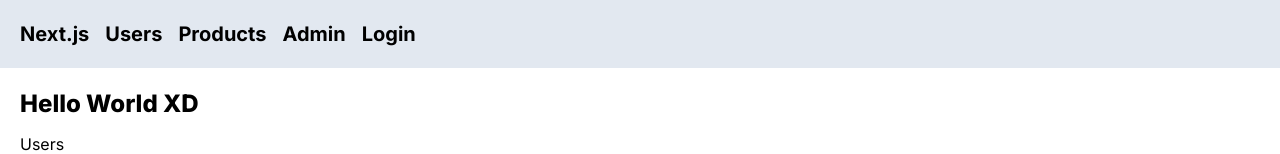
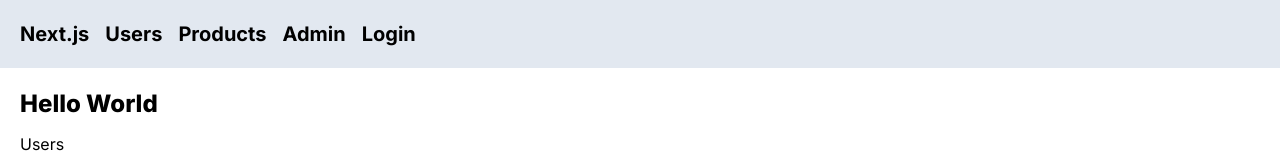
Before and after one commit to BenzReactHub/NextJS-Demo, a Next.js app: page / in a window 1280 px wide. Shown: the top 154 px of the page. Built offline with nearby package versions, Linux system fonts and the light colour scheme; no server answers.

Commit message:
60.6- Accessing Session on the Server

```diff
--- a/app/api/auth/[...nextauth]/route.ts
+++ b/app/api/auth/[...nextauth]/route.ts
@@ -1,13 +1,15 @@
 import NextAuth from "next-auth";
 import GoogleProvider from "next-auth/providers/google";
 
-const handler = NextAuth({
+export const authOptions = {
   providers: [
     GoogleProvider({
       clientId: process.env.GOOGLE_CLIENT_ID!,
       clientSecret: process.env.GOOGLE_CLIENT_SECRET!,
     }),
   ],
-});
+};
+
+const handler = NextAuth(authOptions);
 
 export { handler as GET, handler as POST };
--- a/app/page.tsx
+++ b/app/page.tsx
@@ -1,15 +1,15 @@
 // import Image from 'next/image'
 import Link from 'next/link'
 import ProductCard from './components/ProductCard'
+import { getServerSession } from 'next-auth'
+import { authOptions } from './api/auth/[...nextauth]/route'
 
-export default function Home() {
+export default async function Home() {
+  const session = await getServerSession(authOptions)
   return (
     <main>
-      <h1>Hello World XD</h1>
-      {/* 這不是好的Navigation方式 */}
-      {/* <a href="/user">Users</a> */}
+      <h1>Hello World { session && <span>{session.user!.name}</span> }</h1>
 
-      {/* 這才是正確的Clinet Side Navigation方式 */}
       <Link href="/users">Users</Link>
       <ProductCard/>
       </main>
```
